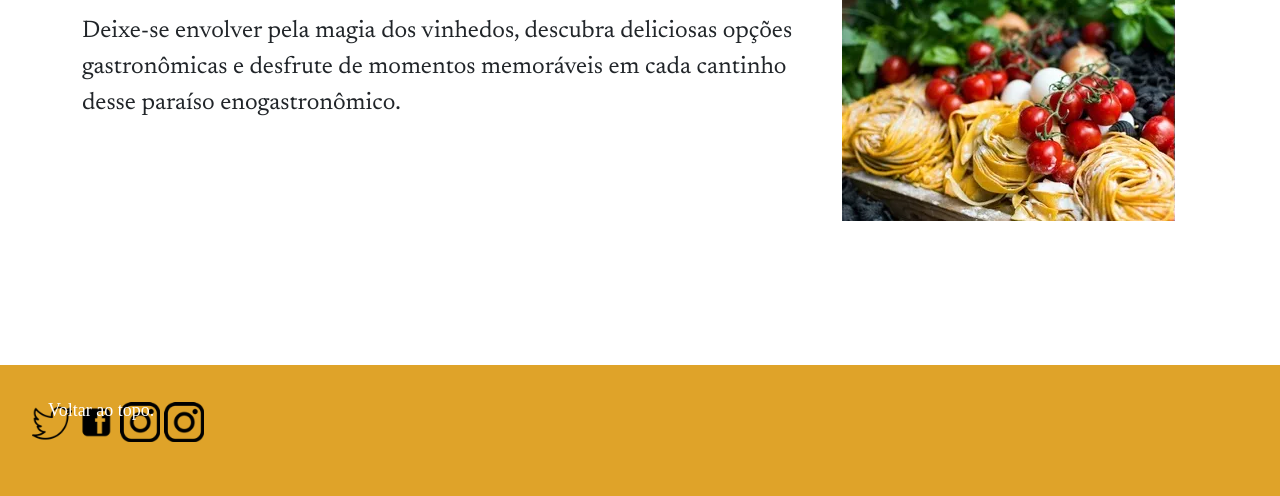
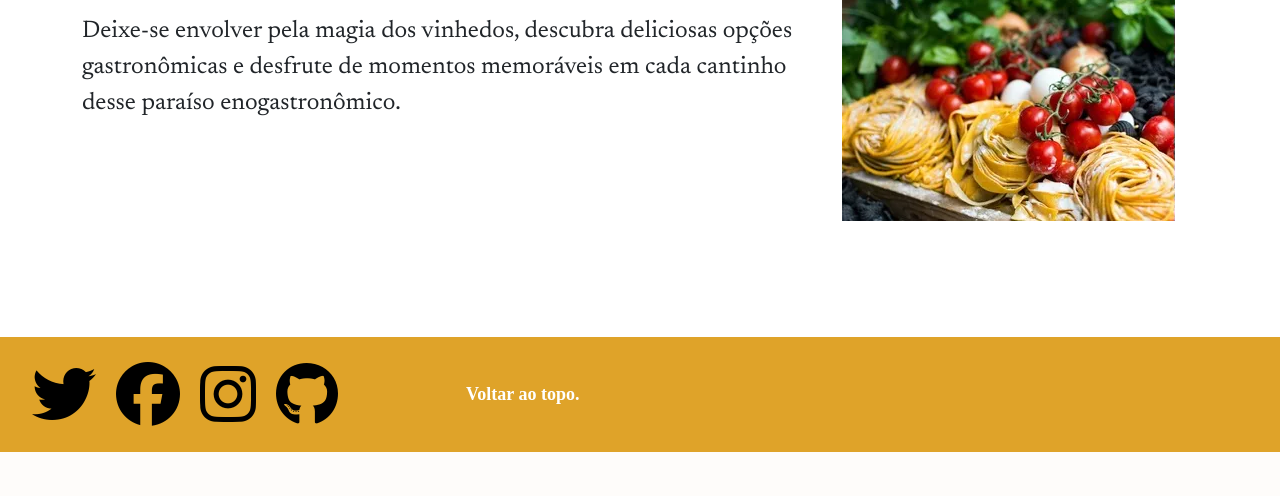
Before and after one commit to steniechini/portal_suc, a PHP site: page /index.php in a window 1280 px wide. Shown: the part 808-1304 px from the top of the page. After the commit the page ends 1260 px from the top, so only its background shows below. Run offline with PHP 8.4, Linux system fonts and the light colour scheme; some libraries are stand-ins or nearby versions; some web fonts are replaced.

Commit message:
Footer Consertado

```diff
--- a/css/style.css
+++ b/css/style.css
@@ -68,25 +68,44 @@ body {
         text-align: left;
         display: inline;
       }
+
+
+      /* Footer */
+
       footer{
+        margin-top: 20px;
+        /* margin-top: 100%; - Caso queria o footer sempre no fundo da pagina , daria pra fazer de outros jeitos , mas ai teria que mexer na estrutura do codigo */
         background-color:#DFA329;
-
-      bottom: 0;
-      width: 100%;
-      height: 100%;
-      padding-left: -5em;
-      margin-top: 3em;
+        padding-top: 25px;
+        padding-bottom: 10px;
 
       }
-     footer img{
-        width: 40px;
-         margin-bottom: -5.5em;
-     }
+      .footer-ul{
+        list-style: none;
+        display: flex;
+        gap: 20px;
+      }
+      .caixa{
+        display: flex;
+        align-items: center;
+        text-align: center;
+        justify-content: flex-start;
+        gap: 5rem;
+      }
+      .footer-ul-ul{
+        list-style: none;
+        font-weight: bold;
+
+      }
+      i{
+        color: black;
+      }
 
 
-    footer ul li {
-        display: inline;
-      }
+
+      /* Fim - Footer */
+
+
 
       .nav-link {
         padding-top: -1em;
--- a/footer.php
+++ b/footer.php
@@ -1,17 +1,27 @@
 
-        <div class="row">
-                <div class="col-12">
-                <footer>
+<footer>
 
-        <ul>
-                <li><a href="https://twitter.com" target="_blank"><img src="img/logotwitter.webp" alt="logo twitter"></a></li>
-                <li><a href="https://facebook.com" target="_blank"><img src="img/logofacebook.webp" alt="logo facebook"></a></li>
-                <li><a href="https://instagram.com" target="_blank"><img src="img/logoinstagram.webp" alt="logo instagram"></a></li>
-                <li><a href="https://instagram.com" target="_blank"><img src="img/logoinstagram.webp" alt="logo instagram"></a></li>
-                <li><a class="nav-link" href="#header">Voltar ao topo.</a></li>
+        <div class="caixa">
+
+        <ul class="footer-ul">
+
+                <li><a href="https://twitter.com" target="_blank"><i class="fa-brands fa-4x  fa-twitter"></i></a></li>
+
+                <li><a href="https://facebook.com" target="_blank"><i class="fa-brands fa-4x   fa-facebook"></i></a></li>
+
+                <li><a href="https://instagram.com" target="_blank"><i class="fa-brands fa-4x fa-instagram"></i></a></li>
+
+                <li><a href="https://instagram.com" target="_blank"><i class="fa-brands fa-4x  fa-github"></i></a></li>
+
+
             </ul>
 
+            <ul class="footer-ul-ul">
+        <li><a class="nav-link" href="#header">Voltar ao topo.</a></li>
+        </ul>
 
-    </footer>
-                </div>
         </div>
+
+        <script src="https://kit.fontawesome.com/b941d4e4ba.js" crossorigin="anonymous"></script>
+
+</footer>
--- a/index.php
+++ b/index.php
@@ -65,4 +65,5 @@
 </main>
 <?php include("footer.php") ?>
 </body>
+
 </html>
```
